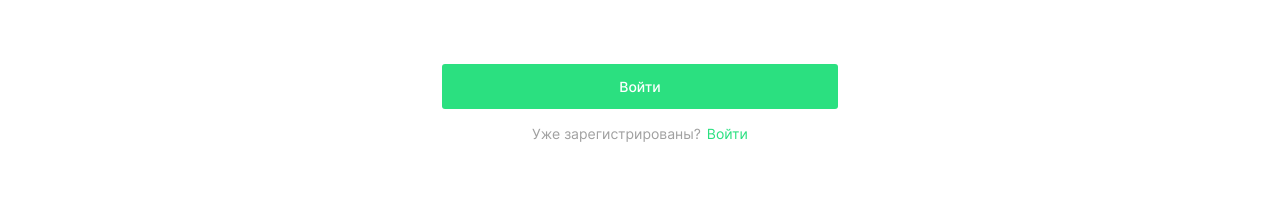
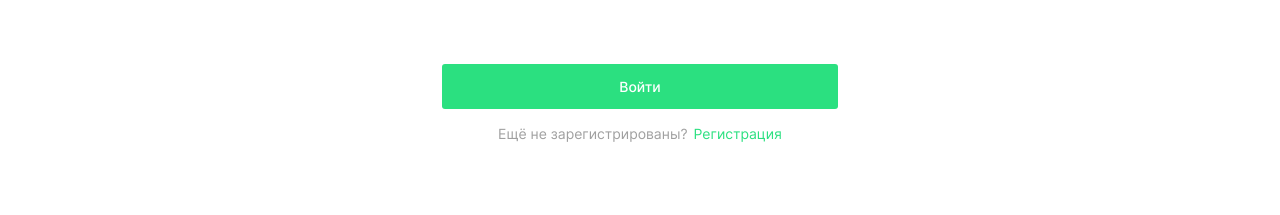
Before and after one commit to MalyshV/movies-explorer-frontend, a React (Create React App) app: page / in a window 1280 px wide. Shown: the part 1060-1275 px from the top of the page. Built offline with nearby package versions, Linux system fonts and the light colour scheme; the HTML template or start-up script is replaced by a standard one.

Commit message:
fix: fixed routs

```diff
--- a/src/components/Login/Login.js
+++ b/src/components/Login/Login.js
@@ -20,8 +20,8 @@ const Login = () => {
           </fieldset>
         </form>
         <div className="register__signin">
-            <p className="register__text">Уже зарегистрированы?</p>
-            <Link className="register__link" to="/signup">Войти</Link>
+            <p className="register__text">Ещё не зарегистрированы?</p>
+            <Link className="register__link" to="/signup">Регистрация</Link>
           </div>
       </div>
     </div>
--- a/src/components/Profile/Profile.js
+++ b/src/components/Profile/Profile.js
@@ -1,5 +1,4 @@
 import React from 'react';
-import logo from '../../images/logo.svg';
 import { Link } from 'react-router-dom';
 import Header from '../Header/Header';
 
```
